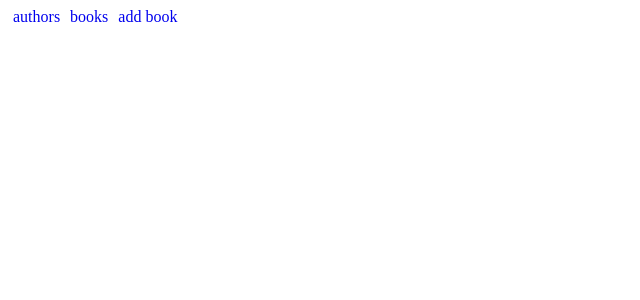
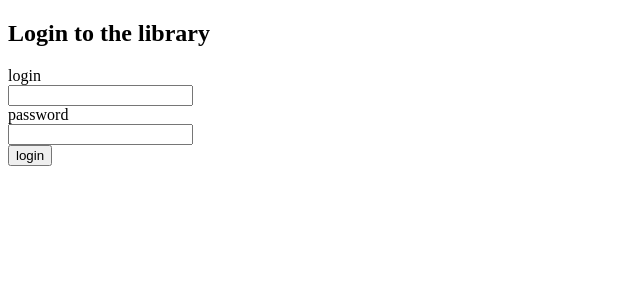
Before and after one commit to Ambeelight/Full-Stack-open-course, a React (Create React App) app in the folder part8/library-frontend/: page /login in a window 1280 px wide. Shown: the top 300 px of the page, without its empty margins (0-640 px from the left). Built offline with nearby package versions, Linux system fonts and the light colour scheme.

Commit message:
Completed exercise 8.18

```diff
--- a/part8/library-frontend/src/App.jsx
+++ b/part8/library-frontend/src/App.jsx
@@ -1,7 +1,10 @@
+import { useState, useEffect } from 'react'
 import { Routes, Route, Link } from 'react-router-dom'
 import Authors from './components/Authors'
 import Books from './components/Books'
 import NewBook from './components/NewBook'
+import LoginForm from './components/LoginForm'
+import LogoutBtn from './components/LogoutBtn'
 
 const styles = {
   padding: 5,
@@ -9,7 +12,17 @@ const styles = {
 }
 
 const App = () => {
+  const [token, setToken] = useState(null)
+
+  console.log('Token:', token)
+
+  // if (!token) {
+  //   return <LoginForm setToken={setToken} />
+  // }
+
   return (
+    <div>
+      {token ? (
         <div>
           <Link style={styles} to='/'>
             authors
@@ -20,12 +33,18 @@ const App = () => {
           <Link style={styles} to='/add'>
             add book
           </Link>
+          <LogoutBtn setToken={setToken} />
 
           <Routes>
             <Route path='/' element={<Authors />} />
             <Route path='/books' element={<Books />} />
             <Route path='/add' element={<NewBook />} />
+            <Route path='/login' element={<LoginForm setToken={setToken} />} />
           </Routes>
+        </div>
+      ) : (
+        <LoginForm setToken={setToken} />
+      )}
     </div>
   )
 }
--- /dev/null
+++ b/part8/library-frontend/src/components/LoginForm.jsx
@@ -0,0 +1,73 @@
+import { useEffect, useState } from 'react'
+import { useMutation } from '@apollo/client'
+import { useNavigate } from 'react-router-dom'
+import { LOGIN } from '../queries'
+
+const LoginForm = ({ setToken }) => {
+  const [username, setUsername] = useState('')
+  const [password, setPassword] = useState('')
+  const navigate = useNavigate()
+
+  const [login, result] = useMutation(LOGIN, {
+    onError: (error) => {
+      console.log('Error', error.graphQLErrors[0].message)
+    },
+  })
+
+  console.log('Result', result.data)
+
+  useEffect(() => {
+    if (result.data) {
+      const token = result.data.login.value
+      setToken(token)
+      localStorage.setItem('library-user-token', token)
+    }
+  }, [result.data, setToken])
+
+  const submit = async (event) => {
+    event.preventDefault()
+
+    login({ variables: { username, password } })
+
+    setUsername('')
+    setPassword('')
+    navigate('/')
+  }
+
+  return (
+    <div>
+      <h2>Login to the library</h2>
+      <form onSubmit={submit}>
+        <div>
+          <label>login</label>
+          <div>
+            <input
+              type='text'
+              value={username}
+              name='username'
+              onChange={({ target }) => setUsername(target.value)}
+              autoComplete='off'
+              required
+            />
+          </div>
+        </div>
+        <div>
+          <label>password</label>
+          <div>
+            <input
+              type='password'
+              value={password}
+              name='password'
+              onChange={({ target }) => setPassword(target.value)}
+              autoComplete='off'
+              required
+            />
+          </div>
+        </div>
+        <button type='submit'>login</button>
+      </form>
+    </div>
+  )
+}
+
+export default LoginForm
--- /dev/null
+++ b/part8/library-frontend/src/components/LogoutBtn.jsx
@@ -0,0 +1,22 @@
+import { useApolloClient } from '@apollo/client'
+import { useNavigate } from 'react-router-dom'
+
+const LogoutBtn = ({ setToken }) => {
+  const client = useApolloClient()
+  const navigate = useNavigate()
+
+  const logout = () => {
+    setToken(null)
+    localStorage.clear()
+    client.resetStore()
+    navigate('/login')
+  }
+
+  return (
+    <div>
+      <button onClick={logout}>logout</button>
+    </div>
+  )
+}
+
+export default LogoutBtn
--- a/part8/library-frontend/src/index.jsx
+++ b/part8/library-frontend/src/index.jsx
@@ -3,26 +3,32 @@ import ReactDOM from 'react-dom/client'
 import App from './App'
 import { BrowserRouter as Router } from 'react-router-dom'
 
-import { ApolloClient, ApolloProvider, InMemoryCache } from '@apollo/client'
+import {
+  ApolloClient,
+  ApolloProvider,
+  InMemoryCache,
+  createHttpLink,
+} from '@apollo/client'
+import { setContext } from '@apollo/client/link/context'
+
+const authLink = setContext((_, { headers }) => {
+  const token = localStorage.getItem('library-user-token')
+  return {
+    headers: {
+      ...headers,
+      authorization: token ? `Bearer ${token}` : null,
+    },
+  }
+})
+
+const httpLink = createHttpLink({
+  uri: 'http://localhost:4000',
+})
 
 const client = new ApolloClient({
-  uri: 'http://localhost:4000',
   cache: new InMemoryCache(),
+  link: authLink.concat(httpLink),
 })
-
-// const query = gql`
-//   query {
-//     allAuthors {
-//       name
-//       born
-//       bookCount
-//     }
-//   }
-// `
-
-// client.query({ query }).then((response) => {
-//   console.log(response.data)
-// })
 
 ReactDOM.createRoot(document.getElementById('root')).render(
   <ApolloProvider client={client}>
```
Lines whose indentation alone changed are shown as unchanged.
